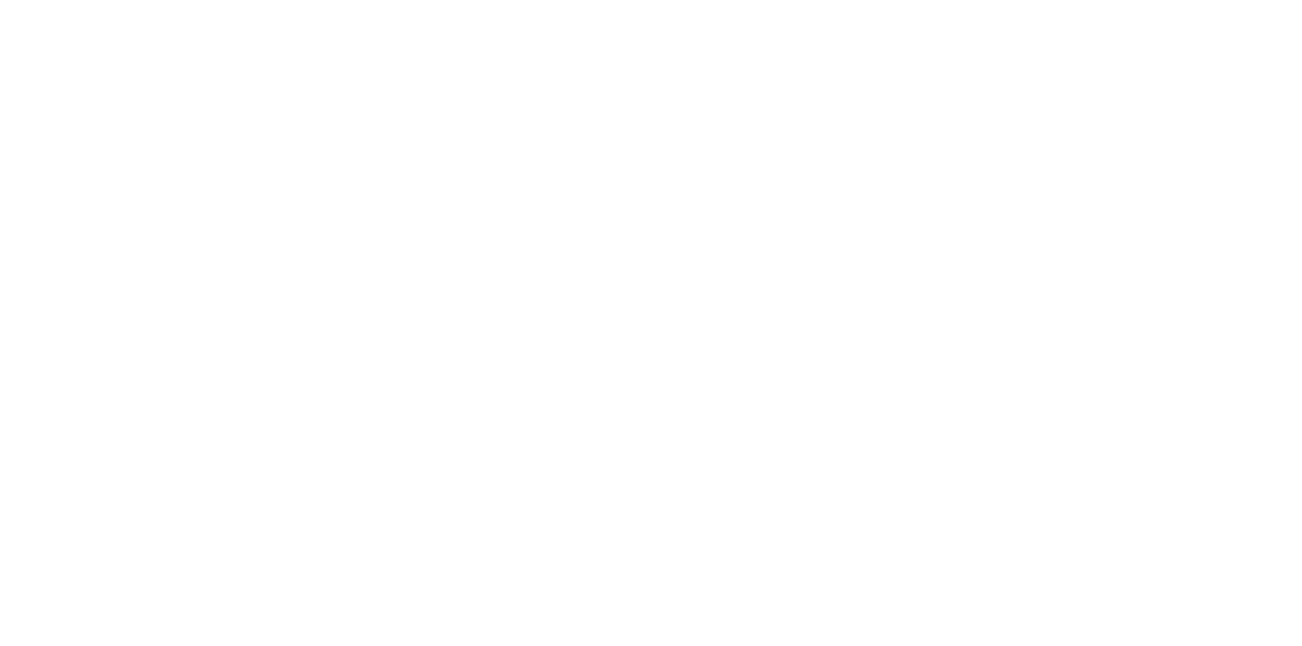
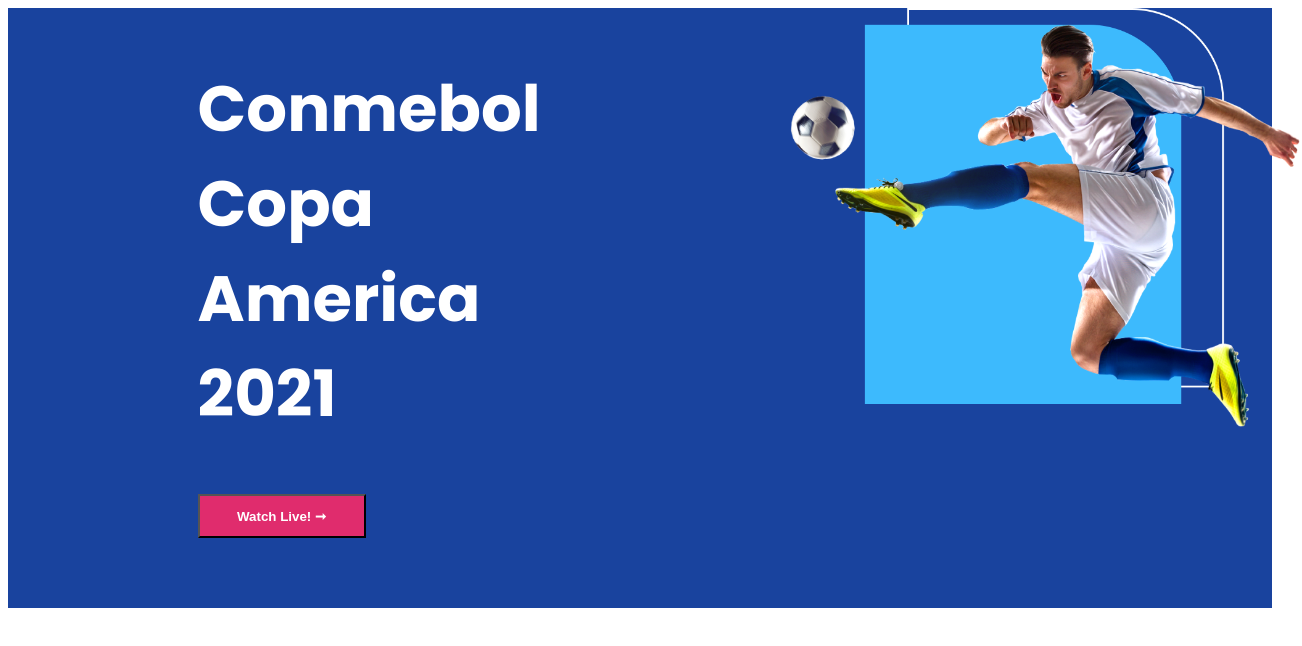
Before and after one commit to surovi357/football-web, a plain HTML site: page index.html in a window 1280 px wide. Shown: the top 646 px of the page, 1302 px wide, since content can reach past the window. Drawn offline with Linux system fonts and the light colour scheme.

Commit message:
top-banner

```diff
--- a/index.html
+++ b/index.html
@@ -10,6 +10,25 @@
 
 </head>
 <body>
+    <!-- header start -->
+    <header>
 
+    </header>
+    <!-- header end -->
+    <main>
+        <!-- top banner -->
+     <section class="top-banner container">
+         <div class="half-width">
+             <h1>Conmebol
+                Copa America
+                2021
+             </h1>
+             <button class="button" type="button">Watch Live! ➞</button>
+         </div>
+         <div class="half-width">
+          <img src="./images/banner.png">
+         </div>
+     </section>
+    </main>
 </body>
 </html>
--- a/style.css
+++ b/style.css
@@ -0,0 +1,34 @@
+/* fonts */
+@import url('https://fonts.googleapis.com/css2?family=Poppins:wght@700&display=swap');
+body{
+    font-family: 'Poppins', sans-serif;
+}
+h1{
+    font-size: 64px;
+    color: #FFFFFF;
+}
+/* top-banner */
+.container{
+    display: flex;
+    margin-bottom: 100%;
+}
+.half-width{
+    width: 485px;
+    height: 600px;
+    padding-left: 15%;
+    background-color: rgb(25, 67, 158);
+   }
+.half-width img{
+    width: 515px;
+}
+
+/* button */
+.button{
+    text-decoration: none;
+    background-color: #E02C6D;
+    width: 168px;
+    height: 44px;
+    padding: 10px 24px 10px 24px;
+    font-weight: 700;
+    color: white;
+}
```
